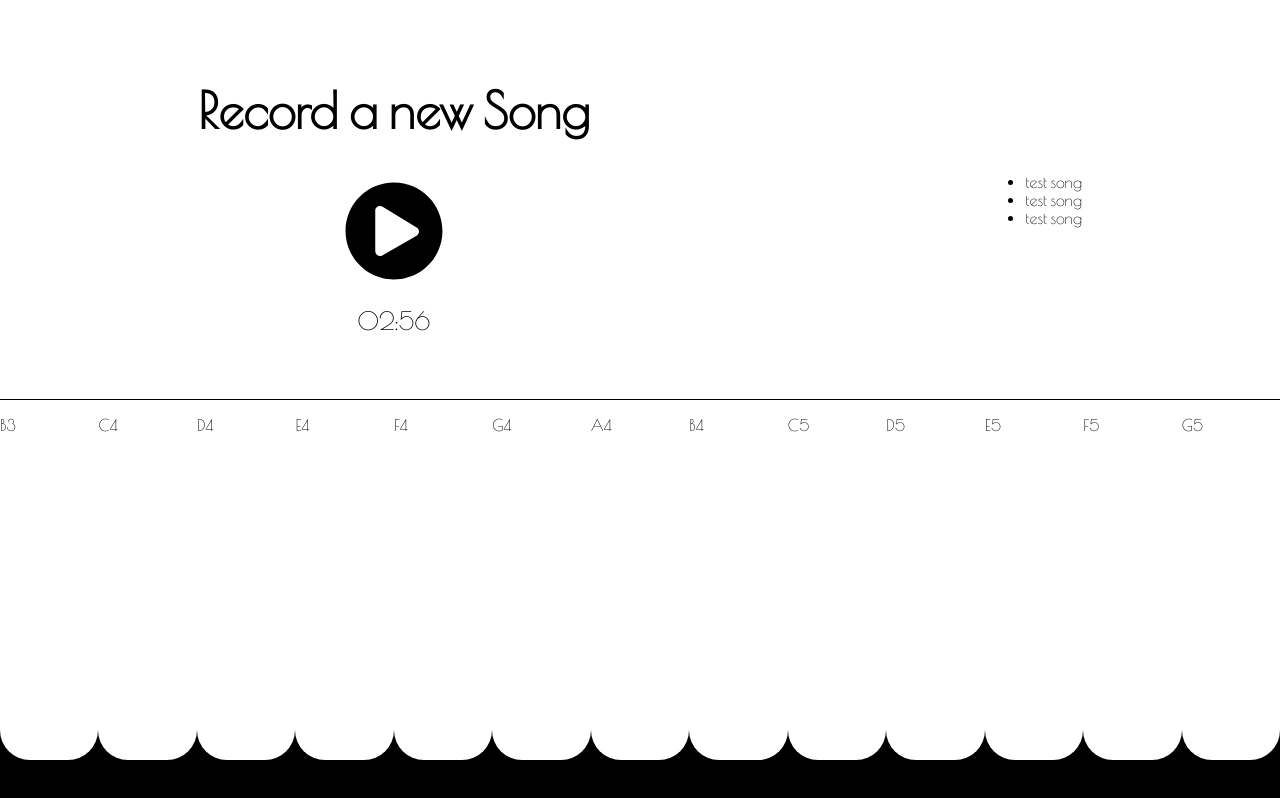
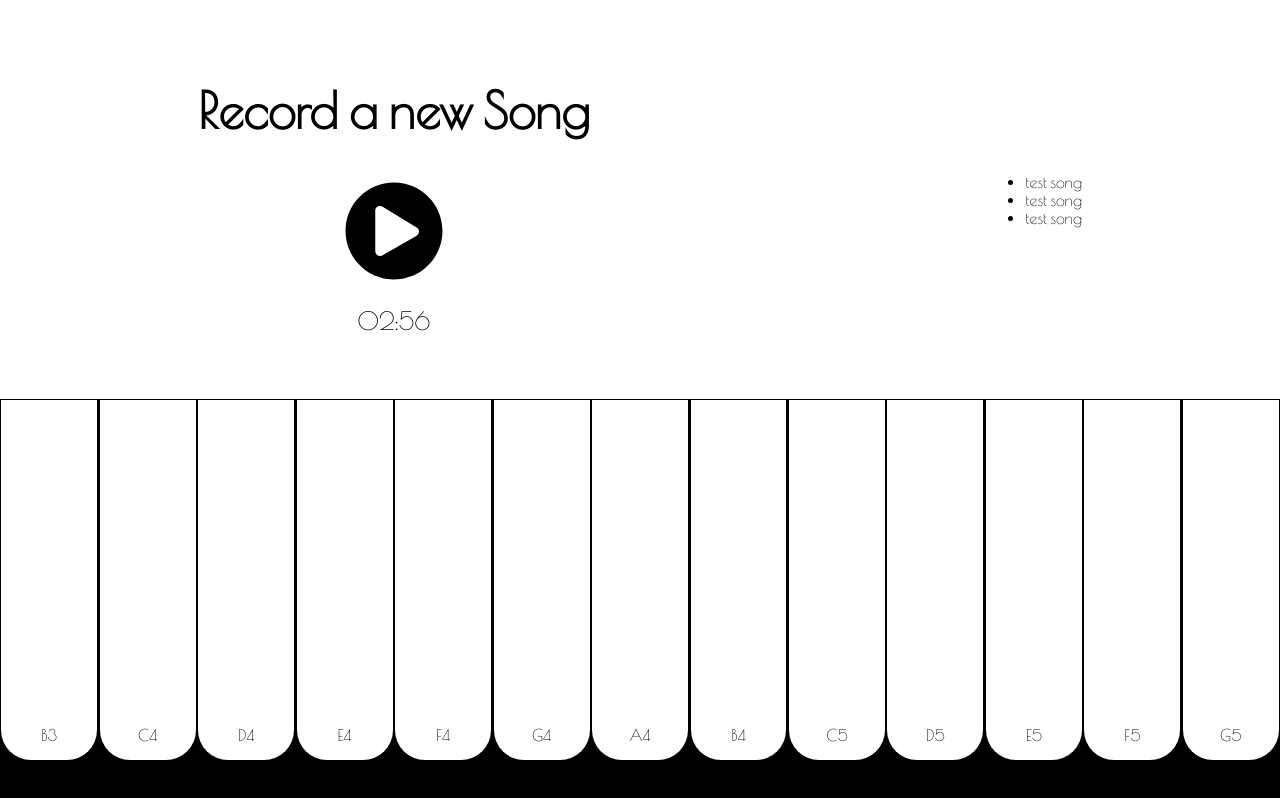
Before and after one commit to hannesreinsch/piano-flowkey, a React (Create React App) app: page / in a window 1280 px wide. Built offline with nearby package versions, Linux system fonts and the light colour scheme.

Commit message:
tile changes class when pressed

```diff
--- a/src/components/App.js
+++ b/src/components/App.js
@@ -9,12 +9,7 @@ import Song from "./Song";
 
 
 class App extends Component {
-  constructor(props){
-    super(props);
-    this.state = {
 
-    }
-  }
   render() {
     return (
       <div className="container">
--- a/src/components/Piano.js
+++ b/src/components/Piano.js
@@ -2,37 +2,32 @@ import React, { Component } from 'react';
 import "../styles/Piano.css";
 import Tile from "./Tile"
 
+const keys = ['B3', 'C4', 'D4', 'E4', 'F4', 'G4', 'A4', 'B4', 'C5', 'D5', 'E5', 'F5', 'G5'];
 
 class Piano extends Component {
   constructor(props){
     super(props);
     this.state = {
-      tileClass: "tile",
+      currKey: null,
     }
     this.handleTilePress = this.handleTilePress.bind(this);
     this.handleTileRelease = this.handleTileRelease.bind(this);
   }
 
-
-  handleTilePress(key) {
-    this.setState({tileClass: "tile active-tile"})
+  handleTilePress(note) {
+    this.setState({currKey: note})
   }
 
   handleTileRelease() {
-    this.setState({tileClass: "tile"})
+    this.setState({currKey: null})
   }
 
-
   render(){
-
-    let keys = ['B3', 'C4', 'D4', 'E4', 'F4', 'G4', 'A4', 'B4', 'C5', 'D5', 'E5', 'F5', 'G5'];
-
     return(
-
 
         <div className="piano-container">
           {keys.map(key =>
-            <Tile key={key} note={key} className={this.state.tileClass} onPress={() => this.handleTilePress(this.props.note)}  onRelease={this.handleTileRelease.bind(this)} />
+            <Tile key={key} note={key} className={this.state.currKey === key ? "active-tile" : ""} onPress={() => this.handleTilePress(key)}  onRelease={this.handleTileRelease} />
           )}
         </div>
 
@@ -41,9 +36,4 @@ class Piano extends Component {
 }
 
 
-
-
-
-
-
 export default Piano;
--- a/src/components/Tile.js
+++ b/src/components/Tile.js
@@ -2,25 +2,12 @@ import React, { Component } from 'react';
 import "../styles/Tile.css";
 
 
-
 class Tile extends Component {
-  constructor(props){
-    super(props);
-    this.state = {
-
-    }
-  }
-
-
-
 
   render(){
-
-
     return(
 
-
-        <div className={this.props.className}  onMouseDown={this.props.onPress} onMouseUp={this.props.onRelease}>
+        <div className={`tile ${this.props.className}`} onMouseDown={this.props.onPress} onMouseUp={this.props.onRelease}>
           <p className="tile-key">{this.props.note}</p>
         </div>
 
@@ -29,9 +16,4 @@ class Tile extends Component {
 }
 
 
-
-
-
-
-
 export default Tile;
--- a/src/styles/Tile.css
+++ b/src/styles/Tile.css
@@ -1,8 +1,12 @@
 .tile {
+  display: flex;
   border-radius: 0 0 30px 30px;
-  width: 100px;
+  width: calc(100vw / 13);
+  min-width: 35px;
   height: 45vh;
-  background-color: #ffffff
+  background-color: #ffffff;
+  margin: 0 .1%;
+  justify-content: center
 }
 
 .tile-key {
@@ -10,5 +14,6 @@
 }
 
 .active-tile {
-  background-color: blue
+  background: linear-gradient(0deg, rgba(255,255,255,1) 68%, rgba(204,204,203,1) 100%);
+  height: 47.5vh
 }
```
